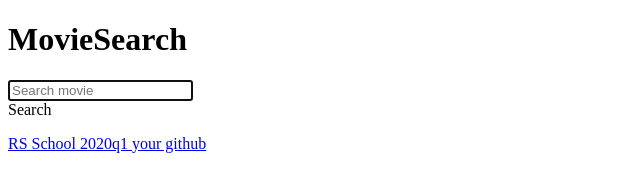
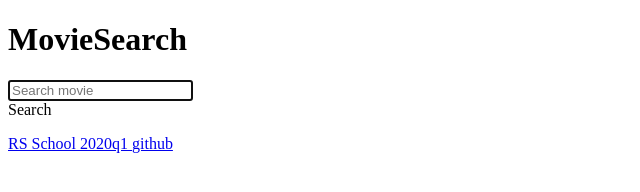
Before and after one commit to GoldenkovVitali/MovieSearch, a website: page src/index.html in a window 1280 px wide. Shown: the full height of the page, 0-640 px from the left. Drawn offline with Linux system fonts and the light colour scheme.

Commit message:
feat: create movie-search

```diff
--- a/src/index.html
+++ b/src/index.html
@@ -35,8 +35,8 @@
         <a href="https://rs.school/" class="rss">
           RS School 2020q1
         </a>
-        <a href="https://github.com/" class="github">
-          your github
+        <a href="https://github.com/GoldenkovVitali/" class="github">
+          github
         </a>
       </div>
     </footer>
```
